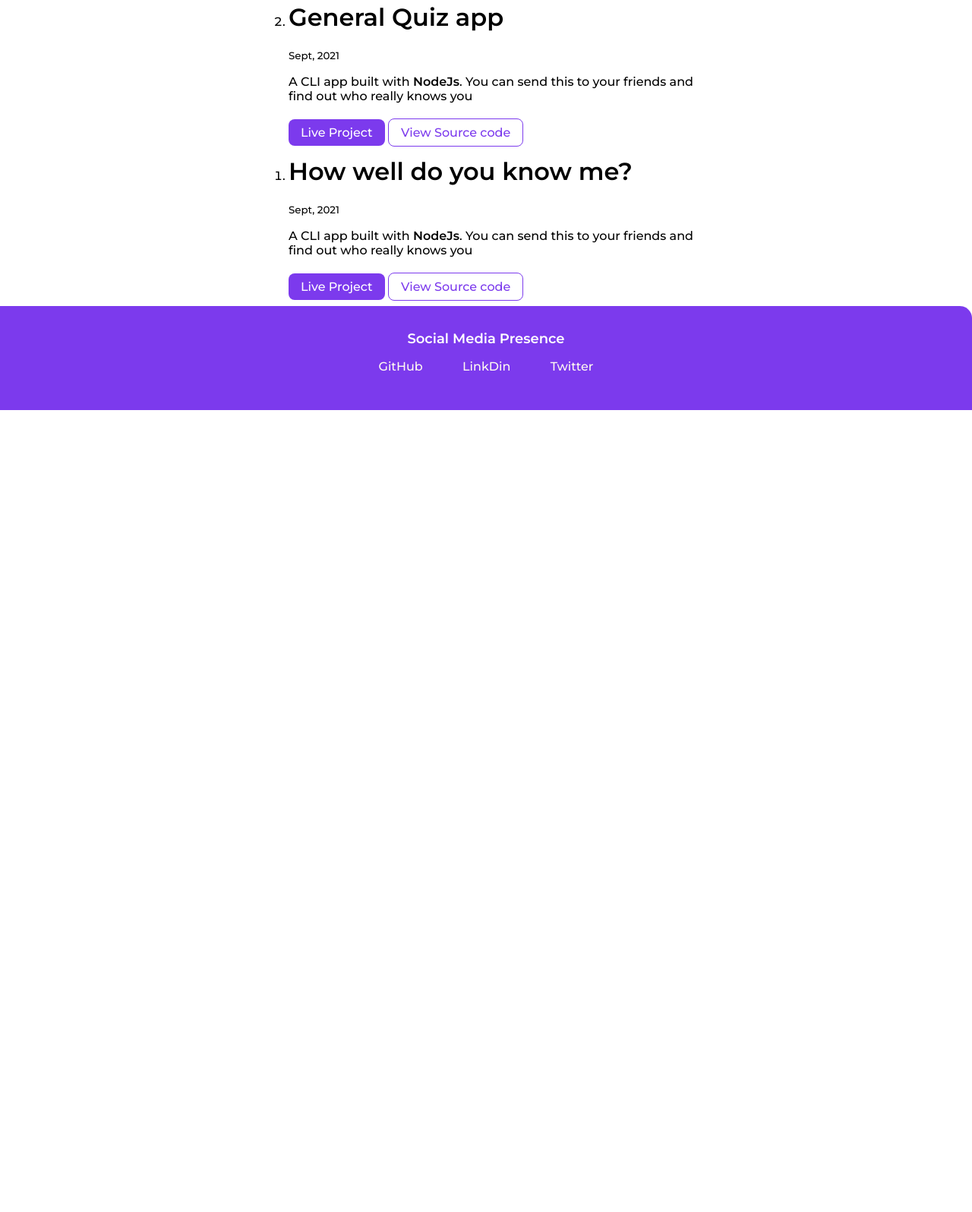
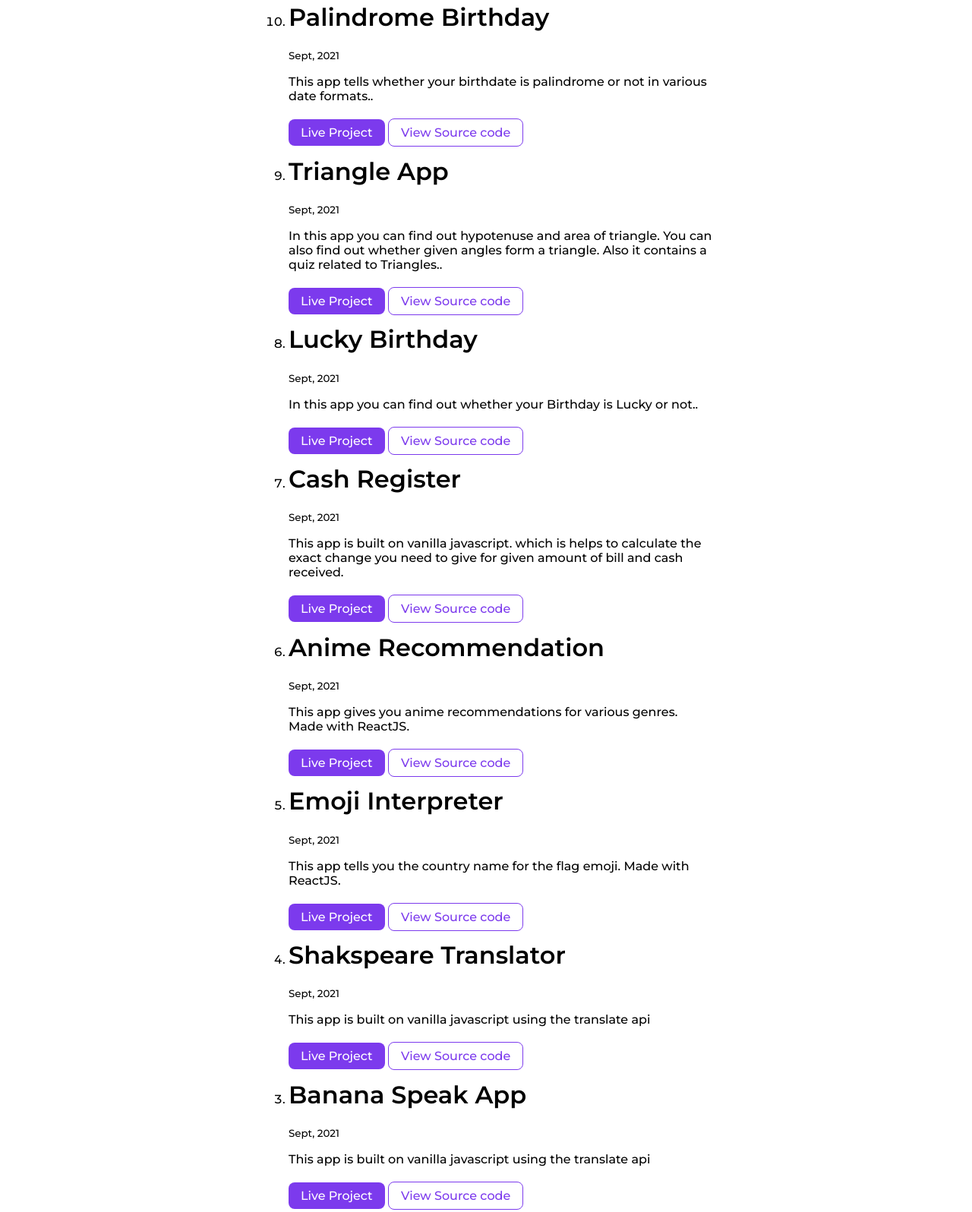
Before and after one commit to YaragattiPraveen/neogcamp-lesson-3-live, a plain HTML site: page projects.html in a window 1280 px wide. Shown: the part 500-2096 px from the top of the page at 76% size. Before the commit the page ends 1040 px from the top, so only its background shows below. Drawn offline with Linux system fonts and the light colour scheme.

Commit message:
feat : add some update in html filr

```diff
--- a/projects.html
+++ b/projects.html
@@ -32,12 +32,75 @@
     <div class="container container-center">
         <ol reversed>
             <li>
+                <h1>Profit-Loss App</h1>
+                <small>Sept, 2021</small>
+                <p>In this app, you can calculate the Profit or Loss your stock is making.</p>
+                <a class="link primary-link" href="">Live Project</a>
+                <a class="link secondary-link" href="">View Source code</a>
+            </li>
+
+            <li>
+                <h1>Palindrome Birthday</h1>
+                <small>Sept, 2021</small>
+                <p>This app tells whether your birthdate is palindrome or not in various date formats..</p>
+                <a class="link primary-link" href="">Live Project</a>
+                <a class="link secondary-link" href="">View Source code</a>
+            </li>
+
+            <li>
+                <h1>Triangle App</h1>
+                <small>Sept, 2021</small>
+                <p>In this app you can find out hypotenuse and area of triangle. You can also find out whether given angles form a triangle. Also it contains a quiz related to Triangles..</p>
+                <a class="link primary-link" href="">Live Project</a>
+                <a class="link secondary-link" href="">View Source code</a>
+            </li>
+
+            <li>
+                <h1>Lucky Birthday</h1>
+                <small>Sept, 2021</small>
+                <p>In this app you can find out whether your Birthday is Lucky or not..</p>
+                <a class="link primary-link" href="">Live Project</a>
+                <a class="link secondary-link" href="">View Source code</a>
+            </li>
+
+            <li>
+                <h1>Cash Register</h1>
+                <small>Sept, 2021</small>
+                <p>This app is built on vanilla javascript. which is helps to calculate the exact change you need to give for given amount of bill and cash received.</p>
+                <a class="link primary-link" href="https://cashregistermanage.netlify.app/">Live Project</a>
+                <a class="link secondary-link" href="https://github.com/YaragattiPraveen/Cash-register">View Source code</a>
+            </li>
+
+            <li>
+                <h1>Anime Recommendation</h1>
+                <small>Sept, 2021</small>
+                <p>This app gives you anime recommendations for various genres. Made with ReactJS.</p>
+                <a class="link primary-link" href="">Live Project</a>
+                <a class="link secondary-link" href="">View Source code</a>
+            </li>
+
+            <li>
+                <h1>Emoji Interpreter</h1>
+                <small>Sept, 2021</small>
+                <p>This app tells you the country name for the flag emoji. Made with ReactJS.</p>
+                <a class="link primary-link" href="https://6oz66.codesandbox.io/">Live Project</a>
+                <a class="link secondary-link" href="https://codesandbox.io/s/trusting-ganguly-6oz66?file=/src/App.js">View Source code</a>
+            </li>
+
+            <li>
+                <h1>Shakspeare Translator</h1>
+                <small>Sept, 2021</small>
+                <p>This app is built on vanilla javascript using the translate api</p>
+                <a class="link primary-link" href="">Live Project</a>
+                <a class="link secondary-link" href="">View Source code</a>
+            </li>
+
+            <li>
                 <h1>Banana Speak App</h1>
                 <small>Sept, 2021</small>
                 <p>This app is built on vanilla javascript using the translate api</p>
                 <a class="link primary-link" href="https://banana-speak1.netlify.app">Live Project</a>
                 <a class="link secondary-link" href="https://github.com/YaragattiPraveen/Banana-speak">View Source code</a>
-
             </li>
 
             <li>
@@ -47,7 +110,6 @@
                     really knows you</p>
                 <a class="link primary-link" href="https://replit.com/@PRAVEENYARAGATT/Quiz-app?embed=1&output=1#index.js">Live Project</a>
                 <a class="link secondary-link" href="https://github.com/YaragattiPraveen/General-Quiz-App">View Source code</a>
-
             </li>
 
             <li>
@@ -57,7 +119,6 @@
                     really knows you</p>
                 <a class="link primary-link" href="https://replit.com/@PRAVEENYARAGATT/End-game-1?embed=1&output=1#index.js">Live Project</a>
                 <a class="link secondary-link" href="https://github.com/YaragattiPraveen/Do-You-Know-Me">View Source code</a>
-
             </li>
     </div>
 
```
Also changed, not shown: lib/components.html (+1 -0 lines).
